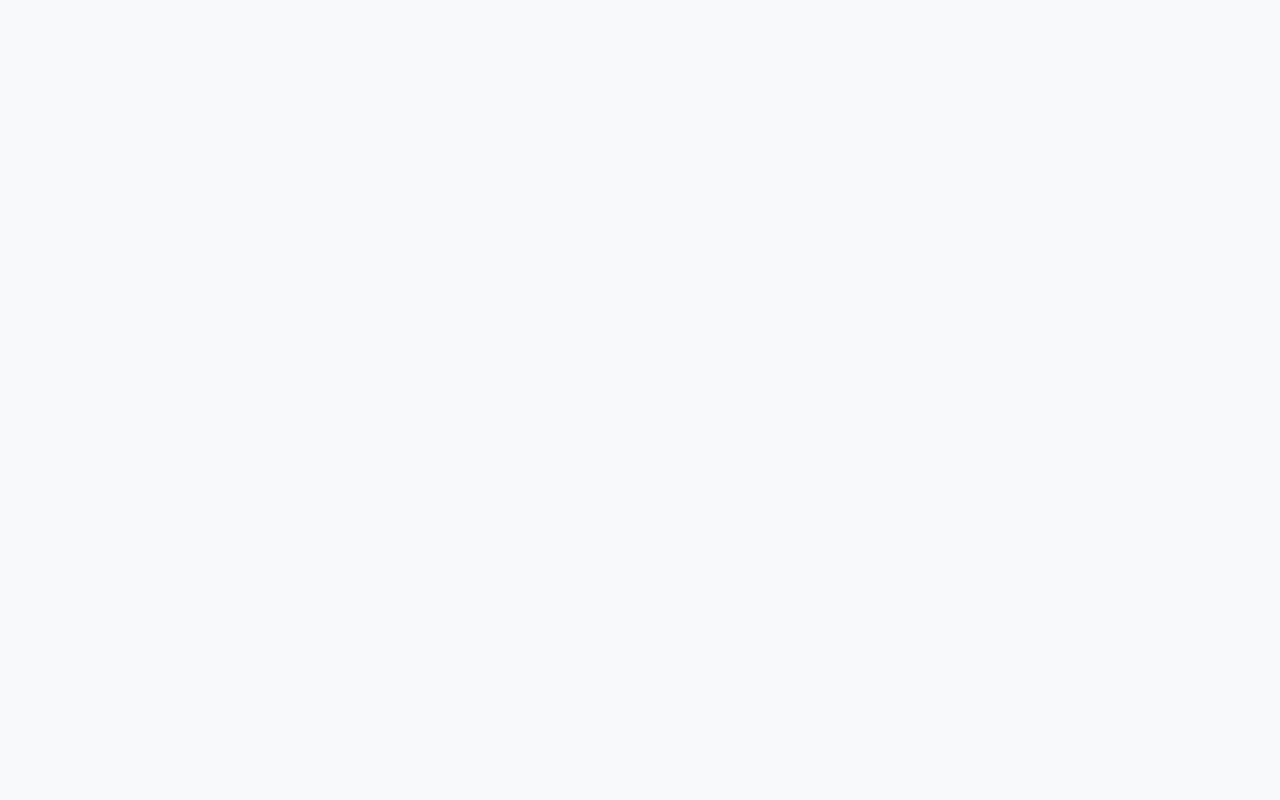
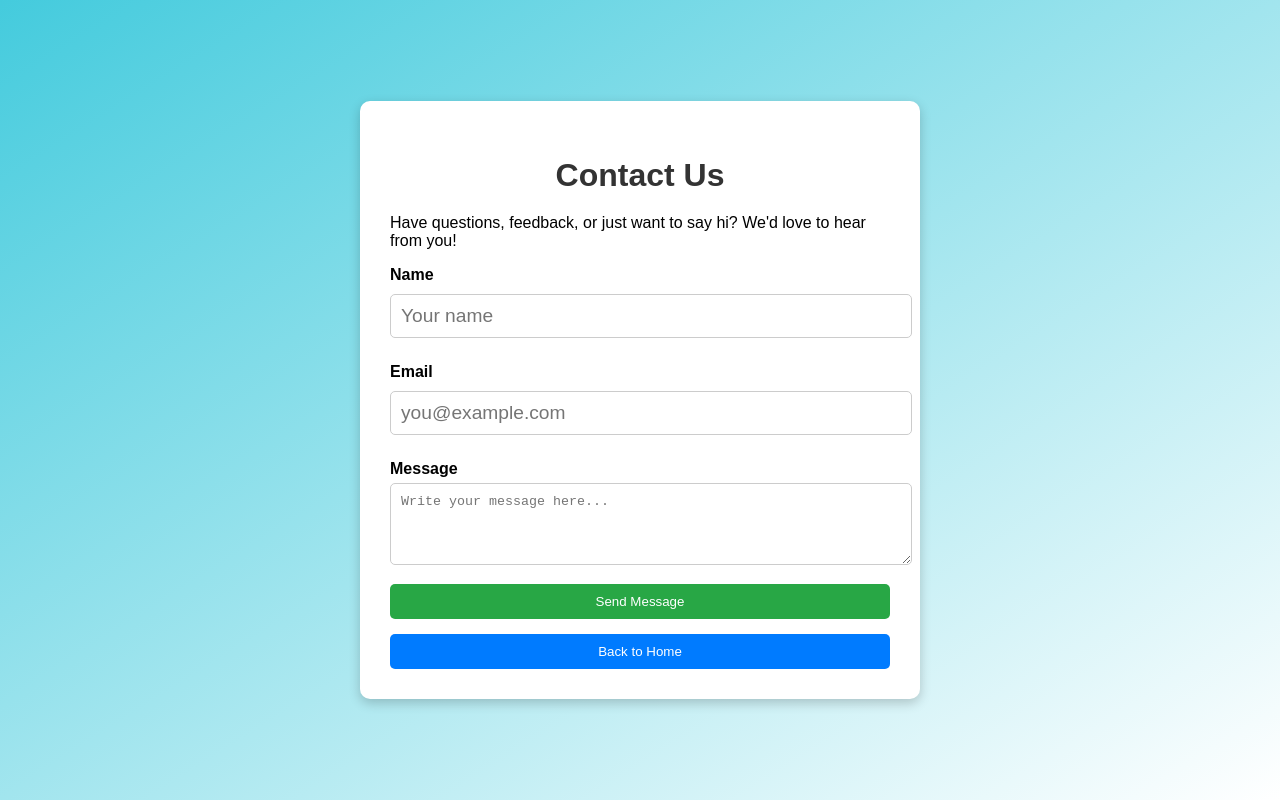
Before and after one commit to izs3-Benjamin-Cogdell/Human-Factors, a React (Create React App) app in the folder my-app/: page /contact in a window 1280 px wide. Before the commit this address had no page. Built offline with nearby package versions, Linux system fonts and the light colour scheme.

Commit message:
Adds some other pages

```diff
--- a/my-app/src/App.js
+++ b/my-app/src/App.js
@@ -4,6 +4,11 @@ import HomePage from "./components/homepage/homepage";
 import LoginPage from "./components/Login/login";
 import Signup from "./components/Signup/signup";
 import UserFormPage from "./components/form/UserFormPage"; // 👈 create and import this
+import FeaturesPage from "./components/Features/FeaturesPage"; // Adjust path if needed
+import AboutPage from "./components/About/AboutPage";
+import ContactPage from "./components/Contact/ContactPage";
+
+
 
 function App() {
   return (
@@ -13,6 +18,11 @@ function App() {
         <Route path="/login" element={<LoginPage />} />
         <Route path="/signup" element={<Signup />} />
         <Route path="/get-started" element={<UserFormPage />} /> {/* 👈 new route */}
+        <Route path="/features" element={<FeaturesPage />} />
+        <Route path="/about" element={<AboutPage />} />
+        <Route path="/contact" element={<ContactPage />} />
+
+
       </Routes>
     </Router>
   );
--- /dev/null
+++ b/my-app/src/components/About/AboutPage.js
@@ -0,0 +1,52 @@
+import React from "react";
+import "./about.css";
+
+const AboutPage = () => {
+  return (
+    <div className="about-container">
+      <h1>About TipSmart</h1>
+
+      <div className="about-section">
+        <h2>It’s a Cashless Society</h2>
+        <p>
+          Many of us have been in a situation where we want to leave a tip but unfortunately, we don’t have cash. In today's digital world, we value convenience, self-time, and practicality — we are a cashless society.
+        </p>
+        <p>
+          Non-cash transactions are growing by over 13% annually — even more in some regions. Cards, especially contactless ones, offer the ease and speed we crave. But this evolution has complicated how we tip.
+        </p>
+        <p>
+          That’s where TipSmart comes in — a simple, fast, and smart solution for showing gratitude in a cashless world.
+        </p>
+      </div>
+
+      <div className="about-section">
+        <h2>Digital Evolution at Your Fingertips</h2>
+        <p>
+          We're living in an age of digital transformation. Innovation drives us, and TipSmart is a part of that wave — making tipping seamless, meaningful, and secure.
+        </p>
+        <p>
+          As a FinTech tool, TipSmart transforms how we express appreciation, helping users tip digitally, easily, and intentionally.
+        </p>
+      </div>
+
+      <div className="about-section">
+        <h2>Social Responsibility</h2>
+        <p>
+          Physical currency requires vast energy and resources to produce. TipSmart helps reduce the environmental impact by encouraging digital tipping instead of coins and bills.
+        </p>
+        <p>
+          With TipSmart, you contribute to a more sustainable future while spreading kindness.
+        </p>
+      </div>
+
+      <div className="about-section contact-info">
+        <h2>Get in Touch</h2>
+        <p>Email: info@tipsmart.app</p>
+        <p>Phone: +321 456 7890</p>
+        <p>Address: 123 TipSmart Street, San Marcos, TX 78666</p>
+      </div>
+    </div>
+  );
+};
+
+export default AboutPage;
--- /dev/null
+++ b/my-app/src/components/About/about.css
@@ -0,0 +1,41 @@
+.about-container {
+  padding: 60px 20px;
+  background: linear-gradient(to bottom right, #f4faff, #ffffff);
+  font-family: 'Segoe UI', Tahoma, Geneva, Verdana, sans-serif;
+  color: #333;
+  line-height: 1.8;
+}
+
+.about-container h1 {
+  font-size: 3.0rem;
+  text-align: center;
+  margin-bottom: 40px;
+  background: linear-gradient(to bottom right, #44cbdd, #12d7fa);
+  padding: 30px; /* ⬅️ this makes the rectangle bigger */
+  border-radius: 12px; /* ⬅️ optional: makes the corners round */
+  color: #fff; /* ⬅️ optional: improves text visibility */
+  box-shadow: 0 4px 8px rgba(0, 0, 0, 0.1); /* ⬅️ subtle shadow for depth */
+}
+
+.about-section {
+  max-width: 800px;
+  margin: 0 auto 60px auto;
+  padding: 0 20px;
+}
+
+.about-section h2 {
+  font-size: 1.8rem;
+  margin-bottom: 15px;
+  color: #007bff;
+}
+
+.about-section p {
+  font-size: 1.1rem;
+  margin-bottom: 15px;
+}
+
+.contact-info {
+  font-size: 1.1rem;
+  text-align: center;
+  margin-top: 40px;
+}
--- /dev/null
+++ b/my-app/src/components/Contact/ContactPage.js
@@ -0,0 +1,38 @@
+import React from "react";
+import { useNavigate } from "react-router-dom";
+import "./contact.css";
+
+const ContactPage = () => {
+  const navigate = useNavigate();
+
+  return (
+    <div className="contact-container">
+      <div className="contact-box">
+        <h2>Contact Us</h2>
+        <p>Have questions, feedback, or just want to say hi? We'd love to hear from you!</p>
+
+        <form className="contact-form" onSubmit={(e) => e.preventDefault()}>
+          <div className="input-group">
+            <label>Name</label>
+            <input type="text" placeholder="Your name" required />
+          </div>
+          <div className="input-group">
+            <label>Email</label>
+            <input type="email" placeholder="you@example.com" required />
+          </div>
+          <div className="input-group">
+            <label>Message</label>
+            <textarea placeholder="Write your message here..." rows="4" required />
+          </div>
+          <button type="submit" className="send-button">Send Message</button>
+        </form>
+
+        <button className="back-button" onClick={() => navigate("/")}>
+          Back to Home
+        </button>
+      </div>
+    </div>
+  );
+};
+
+export default ContactPage;
--- /dev/null
+++ b/my-app/src/components/Contact/contact.css
@@ -0,0 +1,68 @@
+.contact-container {
+    display: flex;
+    justify-content: center;
+    align-items: center;
+    height: 100vh;
+    background: linear-gradient(to bottom right, #44cbdd, #ffffff);
+  }
+
+  .contact-box {
+    background: white;
+    padding: 30px;
+    border-radius: 10px;
+    box-shadow: 0 4px 12px rgba(0, 0, 0, 0.2);
+    width: 500px;
+    text-align: left;
+  }
+
+  .contact-box h2 {
+    text-align: center;
+    margin-bottom: 20px;
+  }
+
+  .contact-form .input-group {
+    margin-bottom: 15px;
+  }
+
+  .input-group label {
+    font-weight: bold;
+    display: block;
+    margin-bottom: 5px;
+  }
+
+  .input-group input,
+  .input-group textarea {
+    width: 100%;
+    padding: 10px;
+    border: 1px solid #ccc;
+    border-radius: 5px;
+  }
+
+  .send-button {
+    width: 100%;
+    padding: 10px;
+    background: #28a745;
+    color: white;
+    border: none;
+    border-radius: 5px;
+    cursor: pointer;
+  }
+
+  .send-button:hover {
+    background: #218838;
+  }
+
+  .back-button {
+    margin-top: 15px;
+    width: 100%;
+    padding: 10px;
+    background: #007bff;
+    color: white;
+    border: none;
+    border-radius: 5px;
+    cursor: pointer;
+  }
+
+  .back-button:hover {
+    background: #0056b3;
+  }
--- /dev/null
+++ b/my-app/src/components/Features/FeaturesPage.js
@@ -0,0 +1,40 @@
+import React from "react";
+import { useNavigate } from "react-router-dom";
+import "./features.css";
+
+const FeaturesPage = () => {
+  const navigate = useNavigate();
+
+  return (
+    <div className="features-container">
+      <div className="features-box">
+        <h2>TipSmart Features</h2>
+
+        <ul className="features-list">
+          <li>
+            <strong>💡 Accurate Calculations:</strong> Automatically calculate
+            the perfect tip based on your bill and service quality.
+          </li>
+          <li>
+            <strong>⚙️ Customizable Settings:</strong> Adjust your default tip
+            percentage, rounding rules, and currency.
+          </li>
+          <li>
+            <strong>📊 Spending Insights:</strong> Keep track of your tipping
+            habits over time and get helpful insights.
+          </li>
+          <li>
+            <strong>🔒 Secure Login:</strong> Your data is safe with
+            token-based authentication and encrypted storage.
+          </li>
+        </ul>
+
+        <button className="back-button" onClick={() => navigate("/")}>
+          Back to Home
+        </button>
+      </div>
+    </div>
+  );
+};
+
+export default FeaturesPage;
--- /dev/null
+++ b/my-app/src/components/Features/features.css
@@ -0,0 +1,46 @@
+/* Features Page Styling */
+.features-container {
+    display: flex;
+    justify-content: center;
+    align-items: center;
+    height: 100vh;
+    background: linear-gradient(to bottom right, #44cbdd, #ffffff);
+  }
+
+  .features-box {
+    background: white;
+    padding: 30px;
+    border-radius: 10px;
+    box-shadow: 0 4px 8px rgba(0, 0, 0, 0.2);
+    width: 500px;
+    text-align: left;
+  }
+
+  .features-box h2 {
+    text-align: center;
+    margin-bottom: 20px;
+  }
+
+  .features-list {
+    list-style: none;
+    padding: 0;
+  }
+
+  .features-list li {
+    margin-bottom: 15px;
+    line-height: 1.5;
+  }
+
+  .back-button {
+    margin-top: 20px;
+    padding: 10px;
+    background: #007bff;
+    color: white;
+    border: none;
+    border-radius: 5px;
+    cursor: pointer;
+  }
+
+  .back-button:hover {
+    background: #0056b3;
+  }
--- a/my-app/src/components/homepage/homepage.js
+++ b/my-app/src/components/homepage/homepage.js
@@ -36,9 +36,11 @@ const HomePage = () => {
         <h1 className="logo">TipSmart</h1>
         <nav>
           <ul className="nav-links">
-            <li><a href="#features">Features</a></li>
-            <li><a href="#about">About</a></li>
-            <li><a href="#contact">Contact</a></li>
+          <li><Link to="/features">Features</Link></li>
+          <li><Link to="/about">About</Link></li>
+          <li><Link to="/contact">Contact</Link></li>
+
+
             {userName ? (
               <li className="user-section">
                 <span className="user-greeting">Welcome, {userName}!</span>
```
Also changed, not shown: my-app/src/index.js (line endings or trailing spaces).
